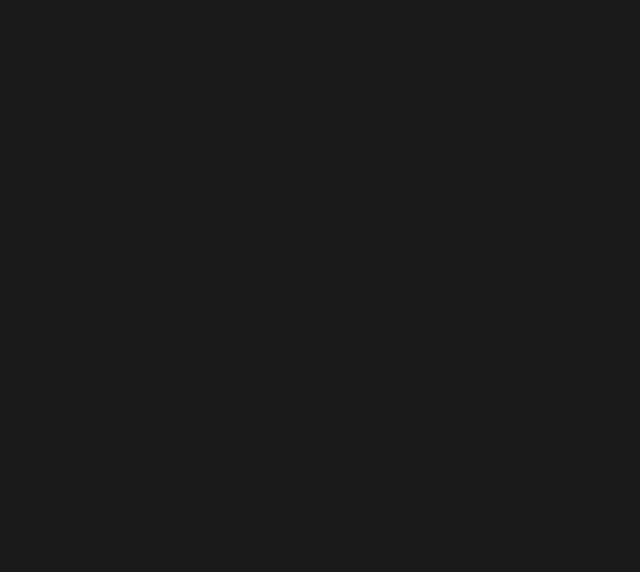
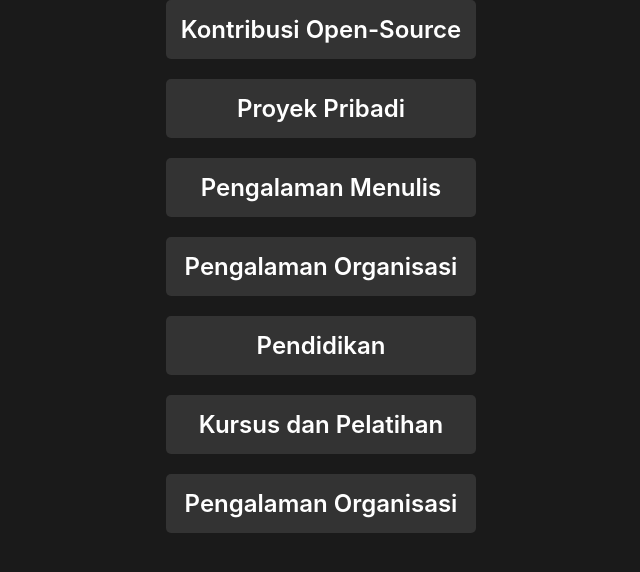
Before and after one commit to Fatih20/FatihNRI, a React (Create React App) app: page / in a window 1280 px wide. Shown: the top 572 px of the page, without its empty margins (319-959 px from the left). Built offline with nearby package versions, Linux system fonts and the light colour scheme.

Commit message:
Change fonts. Change theme. Make option works.

```diff
--- a/src/App.js
+++ b/src/App.js
@@ -8,9 +8,11 @@ import Body from "./components/body";
 const Main = styled.div`
   display: flex;
   flex-direction: column;
+  margin: 0 auto;
+  max-width: 1080px;
+
+  /* border: solid 1px white; */
 `;
-
-
 
 function App() {
   return (
--- a/src/components/body.js
+++ b/src/components/body.js
@@ -1,15 +1,56 @@
 import React from "react";
 import styled from "styled-components";
 
+import options from "../content/options";
+
 const Main = styled.div`
+    align-items: center;
     display: flex;
     flex-direction: column;
 `;
 
+const Profile = styled.div`
+    display: flex;
+`;
+
+const OptionsContainer = styled.div`
+    display: flex;
+    flex-direction: column;
+    gap: 20px;
+
+`;
+
+const Option = styled.div`
+    background-color: #333333;
+    color: white;
+    padding: 15px;
+    border-radius: 5px;
+
+    & > h2 {
+        font-size: 24px;
+        font-weight: 600;
+        text-align: center;
+    }
+
+`;
+
+function optionMaker({name}) {
+    return (
+        <Option id={name}>
+            <h2>{name}</h2>
+        </Option>
+    )
+}
+
 export default function Body (){
     return (
         <Main>
+            <Profile>
 
+            </Profile>
+            <OptionsContainer>
+                {options.map((option) => optionMaker(option))}
+            </OptionsContainer>
         </Main>
     )
 }
--- /dev/null
+++ b/src/content/options.js
@@ -0,0 +1,25 @@
+const options = [
+    {
+        "name" : "Kontribusi Open-Source"
+    },
+    {
+        "name" : "Proyek Pribadi"
+    },
+    {
+        "name" : "Pengalaman Menulis"
+    },
+    {
+        "name" : "Pengalaman Organisasi"
+    },
+    {
+        "name" : "Pendidikan"
+    },
+    {
+        "name" : "Kursus dan Pelatihan"
+    },
+    {
+        "name" : "Pengalaman Organisasi"
+    },
+];
+
+export default options;
--- a/src/index.css
+++ b/src/index.css
@@ -1,11 +1,14 @@
 body {
   background-color: #1a1a1a;
   margin: 0;
-  font-family: -apple-system, BlinkMacSystemFont, 'Segoe UI', 'Roboto', 'Oxygen',
-    'Ubuntu', 'Cantarell', 'Fira Sans', 'Droid Sans', 'Helvetica Neue',
-    sans-serif;
+  font-family: 'Inter', sans-serif;
   -webkit-font-smoothing: antialiased;
   -moz-osx-font-smoothing: grayscale;
+}
+
+body * {
+  margin: 0;
+  padding: 0;
 }
 
 code {
```
Also changed, not shown: public/Pasfoto.png (added).
